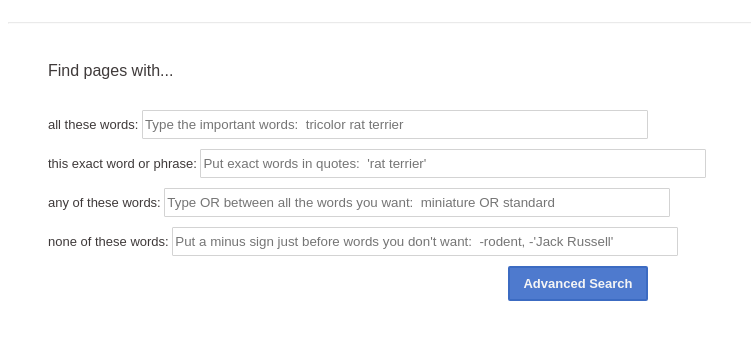
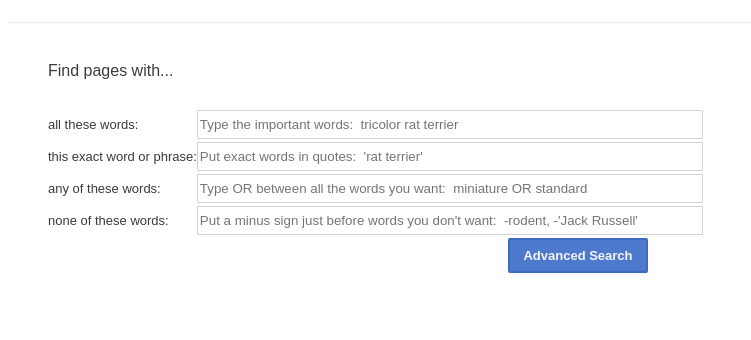
Before and after one commit to saimaja/js_python, a plain HTML site: page Lecture 0/advanced_search.html in a window 1280 px wide. Shown: the part 118-458 px from the top of the page, without its empty margins (0-751 px from the left). Drawn offline with Linux system fonts and the light colour scheme.

Commit message:
advanced form spacing

```diff
--- a/Lecture 0/advanced_search.html
+++ b/Lecture 0/advanced_search.html
@@ -26,13 +26,28 @@
     </div>
 
     <div>
-      <form action="https://google.com/search">
-       <div class="advanced-form-text"> all these words: <input class="advanced-input" type="text" name="q" placeholder="Type the important words:  tricolor rat terrier"/></div>
-       <div class="advanced-form-text">this exact word or phrase: <input class="advanced-input" type="text" name="q" placeholder="Put exact words in quotes:  'rat terrier'"/> </div>
-       <div class="advanced-form-text">any of these words: <input class="advanced-input" type="text" name="q" placeholder="Type OR between all the words you want:  miniature OR standard"/></div>
-       <div class="advanced-form-text"> none of these words: <input class="advanced-input" type="text" name="q" placeholder="Put a minus sign just before words you don't want:  -rodent, -'Jack Russell'"/> </div>
+      <form class="advanced-form" action="https://google.com/search">
+        <p>
+            <label> all these words: </label>
+            <input class="advanced-input" type="text" name="q" placeholder="Type the important words:  tricolor rat terrier"/>
+        </p>
+       <p>
+        <label>this exact word or phrase: </label>
+            <input class="advanced-input" type="text" name="q" placeholder="Put exact words in quotes:  'rat terrier'"/>
+        </p>
+        <p>
+       <label>any of these words: </label>
+           <input class="advanced-input" type="text" name="q" placeholder="Type OR between all the words you want:  miniature OR standard"/>
+    </p>
+
+
+       <label> none of these words: </label>
+       <input class="advanced-input" type="text" name="q" placeholder="Put a minus sign just before words you don't want:  -rodent, -'Jack Russell'"/>
+
+    </div>
+
         <button class="advanced-button" type="submit">Advanced Search</button>
-      </form>
+    </form>
     </div>
   </body>
 </html>
--- a/Lecture 0/search.css
+++ b/Lecture 0/search.css
@@ -88,11 +88,28 @@ button {
   border: 2px solid lightgray;
 }
 
+.advanced-form {
+    display: table;
+}
+
+p {
+    display: table-row;
+}
+
+label {
+    display: table-cell;
+    padding-left: 40px;
+    padding-bottom: 10px;
+    color: rgb(63, 58, 58);
+    font-family: Arial, Helvetica, sans-serif;
+    font-size: small;
+
+}
+
 .advanced-input {
+    display: table-cell;
     width: 500px;
     height: 25px;
     border: 1px solid lightgray;
     border-radius: 1px;
-    display: inline-table;
-    align-items: left;
 }
```
